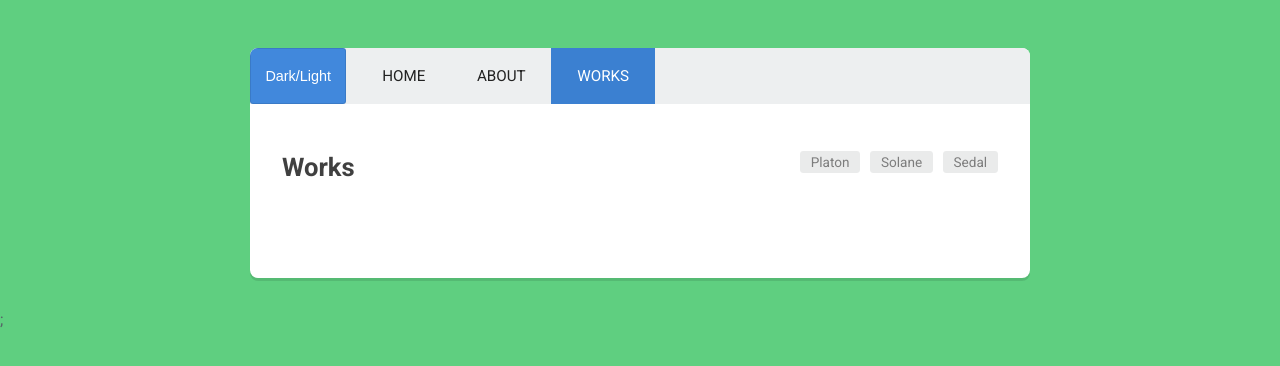
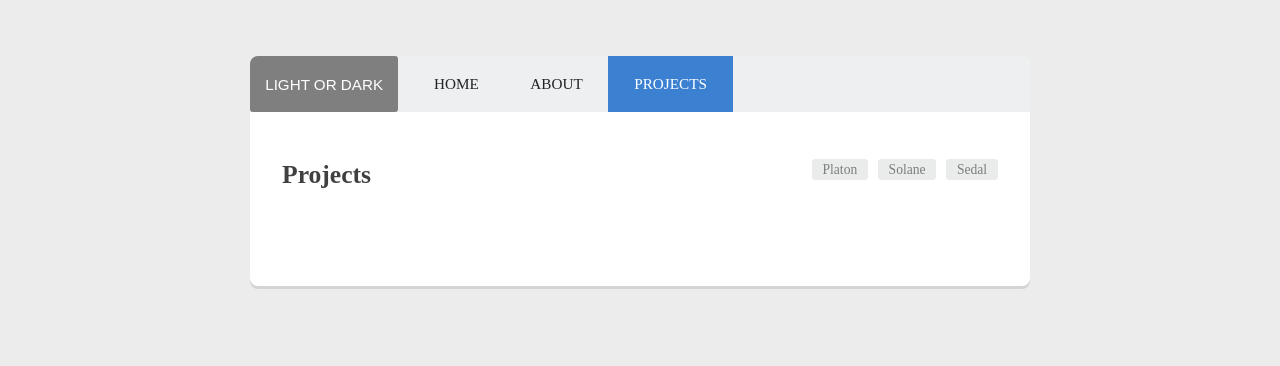
Before and after one commit to Janainaf/agence, a React (Create React App) app in the folder webagence/: page /works in a window 1280 px wide. Shown: the top 366 px of the page. Built offline with nearby package versions, Linux system fonts and the light colour scheme.

Commit message:
added functionality to dark/light button

```diff
--- a/webagence/src/components/App.js
+++ b/webagence/src/components/App.js
@@ -1,20 +1,21 @@
 import React from "react";
 import { BrowserRouter, Route } from "react-router-dom";
-
 import Header from "./Header";
 import Home from "./Home";
 import About from "./About";
 import Works from "./Work";
+import Featured from "./StudyCase";
 
 const App = () => (
   <BrowserRouter>
     <div className="container">
-      <Header />
+      <Header></Header>
       <Route exact path="/" component={Home} />
       <Route path="/about" component={About} />
-      <Route path="/works" component={Works} />
+      <Route exact path="/works" component={Works} />
+      <Route path="/works/:project" component={Featured} />
+      {/* let path = `${match.url}/relative-path`; */}
     </div>
-    ;
   </BrowserRouter>
 );
 
--- /dev/null
+++ b/webagence/src/components/Darkmode.js
@@ -0,0 +1,47 @@
+import React from "react";
+import "../css/DarkMode.css";
+
+const DarkMode = () => {
+  let clickedClass = "clicked";
+  const body = document.body;
+  const container = document.container;
+
+  const lightTheme = "light";
+  const darkTheme = "dark";
+  let theme;
+
+  if (localStorage) {
+    theme = localStorage.getItem("theme");
+  }
+
+  if (theme === lightTheme || theme === darkTheme) {
+    body.classList.add(theme);
+  } else {
+    body.classList.add(lightTheme);
+  }
+
+  const switchTheme = (e) => {
+    if (theme === darkTheme) {
+      body.classList.replace(darkTheme, lightTheme);
+      e.target.classList.remove(clickedClass);
+      localStorage.setItem("theme", "light");
+      theme = lightTheme;
+    } else {
+      body.classList.replace(lightTheme, darkTheme);
+      e.target.classList.add(clickedClass);
+      localStorage.setItem("theme", "dark");
+      theme = darkTheme;
+    }
+  };
+  return (
+    <button
+      className={theme === "dark" ? clickedClass : ""}
+      id="darkMode"
+      onClick={(e) => switchTheme(e)}
+    >
+      LIGHT OR DARK{" "}
+    </button>
+  );
+};
+
+export default DarkMode;
--- a/webagence/src/components/Header.js
+++ b/webagence/src/components/Header.js
@@ -1,10 +1,10 @@
 import React from "react";
 import { NavLink } from "react-router-dom";
+import DarkMode from "./Darkmode";
 
 const Header = () => (
   <header>
-    <button>Dark/Light</button>
-
+    <DarkMode></DarkMode>{" "}
     <ul className="main-nav">
       <li>
         <NavLink exact to="/">
@@ -17,8 +17,8 @@ const Header = () => (
         </NavLink>
       </li>
       <li>
-        <NavLink exact to="works">
-          Works
+        <NavLink exact to="/works">
+          Projects
         </NavLink>
       </li>
     </ul>
--- a/webagence/src/components/StudyCase.js
+++ b/webagence/src/components/StudyCase.js
@@ -1,21 +1,16 @@
-export const StucyCases = [
-  {
-    title: "Le challenge",
-    description:
-      "Platon a décidé de se lancer à l'époque malgré une crise économique difficile. Nous avons été derrière eux pour leur apporter le meilleur du Web et du digital. Nous sommes vraiment la meilleure agence.",
-    id: "platon",
-  },
-  {
-    title: "Solane est le premier vendeur de fraises du Poitou-Charentes",
-    description:
-      "Et c'est grâce à nous. Dans les moments les meilleurs comme les plus durs, nos campagnes de communication sur la place du marché ont fonctionné.",
-    id: "solane",
-  },
-  {
-    title:
-      "Sedal, l'entreprise qui a commencé tout en bas... Et qui est toujours tout en bas",
-    description:
-      "Malgré nos conseils et notre site web créé sur Wix, Sedal semble ne pas vouloir décoller. Mais comme un grand homme et une grande femme l'ont dit, les derniers seront les premiers.",
-    id: "sedal",
-  },
-];
+import React from "react";
+
+const Featured = ({ match }) => {
+  let project = match.params.project;
+  return (
+    <div className="main-content">
+      <h2>{project} </h2>
+      <p>
+        Introducing <strong>{project}</strong>, a project that was done by us.{" "}
+        <strong></strong>!
+      </p>
+    </div>
+  );
+};
+
+export default Featured;
--- a/webagence/src/components/Work.js
+++ b/webagence/src/components/Work.js
@@ -1,23 +1,24 @@
 import React from "react";
+import { Route, NavLink } from "react-router-dom";
+import Featured from "./StudyCase";
 
 const Works = () => (
   <div className="main-content work">
     <div className="work-header group">
-      <h2>Works </h2>
+      <h2> Projects </h2>
       <ul className="work-nav">
         <li>
-          <a href="/works/platon">Platon</a>
+          <NavLink to="/works/platon">Platon</NavLink>
         </li>
         <li>
-          <a href="/works/solane">Solane</a>
+          <NavLink to="/works/solane">Solane</NavLink>
         </li>
         <li>
-          <a href="/works/sedal">Sedal</a>
+          <NavLink to="/works/sedal">Sedal</NavLink>
         </li>
       </ul>
     </div>
-
-    {/* Write routes here... */}
+    <Route path="/works/platon" component={Featured} />
   </div>
 );
 
--- /dev/null
+++ b/webagence/src/css/DarkMode.css
@@ -0,0 +1,43 @@
+#darkMode {
+  background-size: 30px 30px;
+  filter: grayscale(100%);
+  border: none;
+  transition: background-color 0.3s ease-in-out, filter 0.3s ease-in-out;
+}
+
+#darkMode:hover,
+#darkMode:focus {
+  filter: none;
+  background-color: #3b80d1;
+  cursor: pointer;
+}
+
+#darkMode.clicked {
+  filter: none !important;
+  background-color: #3b80d1;
+}
+
+:root {
+  --white: rgb(236, 236, 236);
+
+  --blue: rgb(26, 57, 87);
+}
+
+body.light {
+  --background-color: var(--white);
+  --text-color: var(--blue);
+  --font-weight: 400;
+}
+
+body.dark {
+  --background-color: var(--blue);
+  --text-color: var(--blue);
+  --font-weight: 500;
+}
+
+body {
+  background: var(--background-color);
+  color: var(--text-color);
+  font-weight: var(--font-weight);
+  transition: background 0.3s ease-in-out, color 0.6s ease-in-out;
+}
--- a/webagence/src/css/index.css
+++ b/webagence/src/css/index.css
@@ -11,12 +11,12 @@
 * {
   box-sizing: border-box;
 }
-body {
+/* body {
   color: #576366;
   background: #5fcf80;
   margin: 0;
   font-family: "Roboto", sans-serif;
-}
+} */
 h1,
 h2,
 ul {
@@ -48,7 +48,7 @@ hr {
 input,
 button {
   padding: 0.5em;
-  font-size: 0.9em;
+  font-size: 0.95em;
   margin-right: 10px;
   border: none;
   border-radius: 3px;
```
Also changed, not shown: webagence/src/data/projects.js (added, +24 -0 lines).
